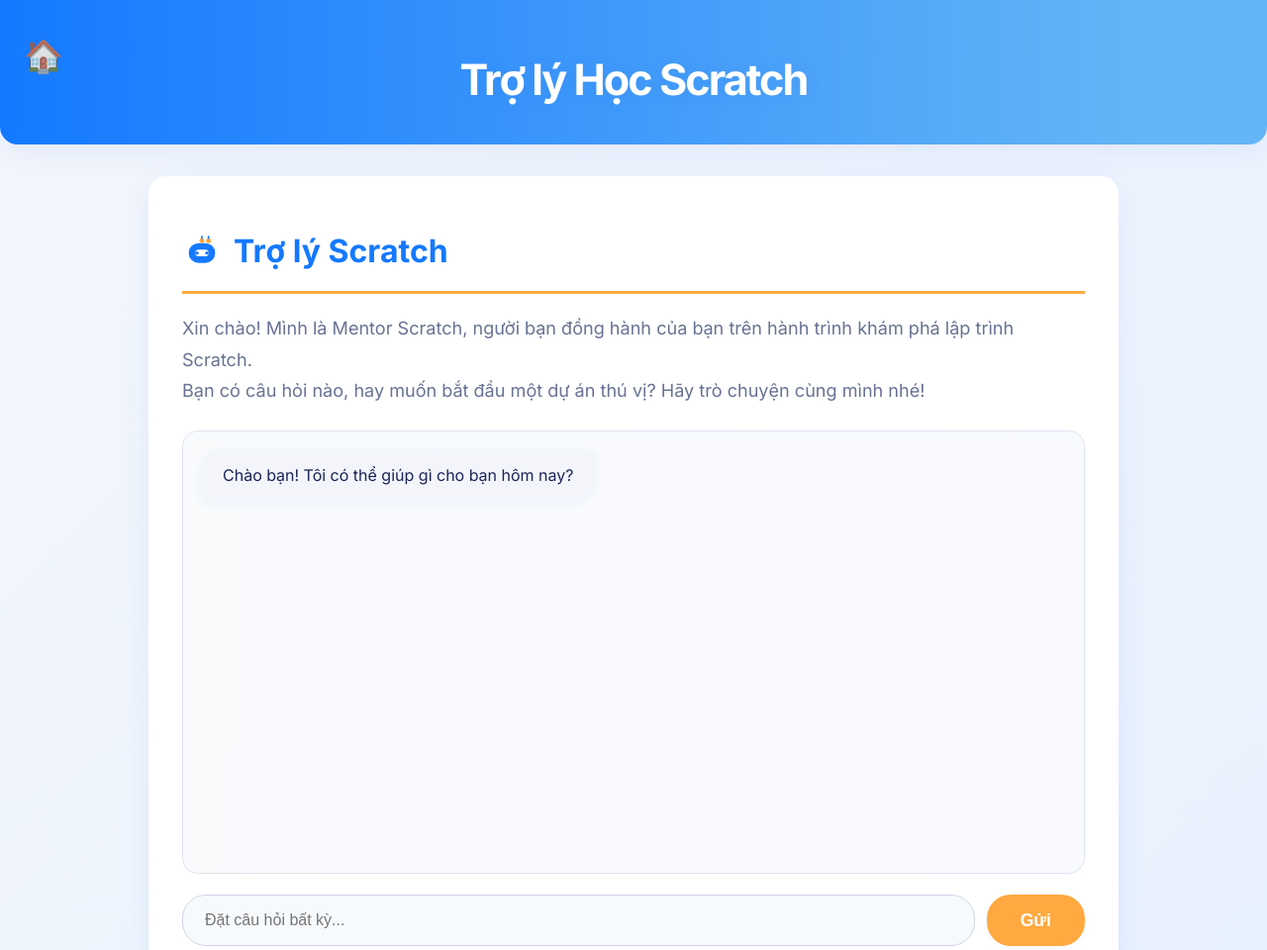
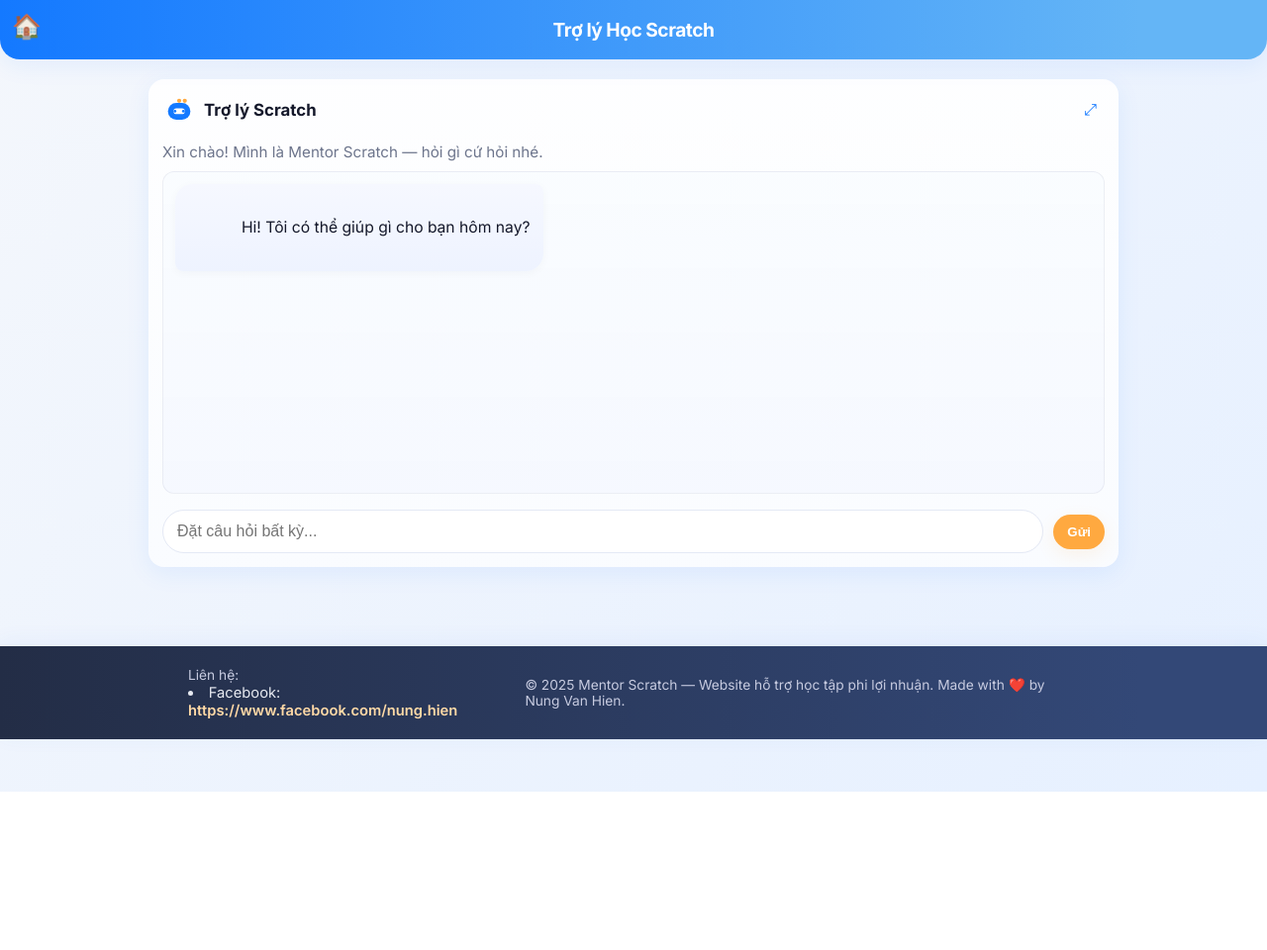
Before and after one commit to vanhien1199-art/Tin9, a website: page scratch3/index.html in a window 1280 px wide. Shown: the top 960 px of the page at 99% size. After the commit the page ends 800 px from the top, so only its background shows below. Drawn offline with nearby package versions, Linux system fonts and the light colour scheme.

Commit message:
Refactor index.html for improved layout and features
Updated HTML structure, styles, and chatbot functionality.

```diff
--- a/scratch3/index.html
+++ b/scratch3/index.html
@@ -2,7 +2,7 @@
 <html lang="vi">
 <head>
     <meta charset="UTF-8">
-    <meta name="viewport" content="width=device-width, initial-scale=1.0">
+    <meta name="viewport" content="width=device-width, initial-scale=1.0, viewport-fit=cover">
     <title>Trợ lý Scratch - Hỏi đáp</title>
     <link rel="preconnect" href="https://fonts.googleapis.com">
     <link rel="preconnect" href="https://fonts.gstatic.com" crossorigin>
@@ -11,241 +11,222 @@
     <script src="https://cdn.jsdelivr.net/npm/marked/marked.min.js"></script>
 
     <style>
-        :root {
-            --primary-color: #1479ff;
-            --secondary-color: #ffa940;
-            --bg-gradient-start: #f4f7fc;
-            --bg-gradient-end: #e6f0ff;
-            --card-bg: #fff;
-            --text-main: #1a2455;
-            --text-muted: #687293;
-            --border-radius: 18px;
-            --box-shadow: 0 8px 32px rgba(52,103,217,0.09);
+        :root{
+            --primary: #1479ff;
+            --accent: #ffa940;
+            --bg-start: #f4f7fc;
+            --bg-end: #e6f0ff;
+            --card: #ffffff;
+            --text: #14182a;
+            --muted: #6d758c;
+            --radius: 16px;
+            --shadow-1: 0 6px 24px rgba(20,121,255,0.08);
+            --glass: rgba(255,255,255,0.6);
         }
-        html {
-            scroll-behavior: smooth;
+
+        html,body{
+            height:100%;
+            margin:0;
+            font-family: 'Inter', system-ui, -apple-system, "Segoe UI", Roboto, "Helvetica Neue", Arial;
+            -webkit-font-smoothing:antialiased;
+            -moz-osx-font-smoothing:grayscale;
+            background: linear-gradient(135deg, var(--bg-start), var(--bg-end));
+            color:var(--text);
+            scroll-behavior:smooth;
         }
-        body {
-            font-family: 'Inter', 'Segoe UI', Tahoma, Geneva, Verdana, sans-serif;
-            line-height: 1.75;
-            background: linear-gradient(135deg, var(--bg-gradient-start) 0%, var(--bg-gradient-end) 100%);
-            color: var(--text-main);
-            margin: 0;
+
+        /* Layout */
+        .container{
+            max-width:980px;
+            margin:20px auto 80px;
+            padding:0 18px;
         }
-        .container {
-            max-width: 980px;
-            margin: 32px auto;
-            padding: 0 28px 60px;
+
+        header{
+            background: linear-gradient(90deg, var(--primary), #64b5f6 90%);
+            color:#fff;
+            padding:18px 14px;
+            text-align:center;
+            border-bottom-left-radius:20px;
+            border-bottom-right-radius:20px;
+            box-shadow: var(--shadow-1);
+            position:relative;
         }
-        header {
-            background: linear-gradient(90deg, var(--primary-color), #64b5f6 90%);
-            color: #fff;
-            padding: 2.7rem 1.2rem 1.7rem;
-            text-align: center;
-            border-bottom-left-radius: var(--border-radius);
-            border-bottom-right-radius: var(--border-radius);
-            box-shadow: var(--box-shadow);
-            position: relative;
+        .home-btn{
+            position:absolute;
+            left:12px;
+            top:12px;
+            font-size:1.5rem;
+            color:#fff;
+            text-decoration:none;
+            opacity:0.95;
         }
-        .home-btn {
-            position: absolute;
-            top: 1.8rem;
-            left: 1.5rem;
-            font-size: 2em;
-            color: #fff;
-            opacity: 0.85;
-            transition: opacity 0.2s, transform 0.2s;
-            text-decoration: none;
-            z-index: 2;
+        header h1{
+            margin:0;
+            font-size:1.2rem;
+            letter-spacing:-0.5px;
+            font-weight:700;
         }
-        .home-btn:hover {
-            opacity: 1;
-            transform: scale(1.12);
+
+        /* Chat card */
+        .card{
+            background: linear-gradient(180deg, rgba(255,255,255,0.92), rgba(250,252,255,0.98));
+            border-radius:var(--radius);
+            box-shadow: var(--shadow-1);
+            padding:14px;
+            margin-top:16px;
+            transition:transform .12s ease, box-shadow .12s ease;
+            display:flex;
+            flex-direction:column;
+            gap:10px;
         }
-        header h1 {
-            font-size: 2.7em;
-            font-weight: 700;
-            margin: 0;
-            letter-spacing: -2px;
-            text-shadow: 0 1px 16px rgba(52,103,217,0.10);
+        .card:active{ transform:translateY(0); }
+
+        /* Header row */
+        .chat-header-row{
+            display:flex;
+            align-items:center;
+            gap:12px;
+            justify-content:space-between;
         }
-        .card {
-            background: var(--card-bg);
-            border-radius: var(--border-radius);
-            box-shadow: var(--box-shadow);
-            padding: 48px 34px 38px;
-            margin-bottom: 42px;
-            transition: box-shadow 0.2s;
+        #ai-chatbot-card h2{ font-size:1.05rem; margin:0; display:flex; align-items:center; gap:10px; }
+        #ai-chatbot-card p{ margin:6px 0 0; color:var(--muted); font-size:0.95rem; }
+
+        .chat-controls{ display:flex; gap:8px; align-items:center; }
+        .icon-btn{
+            background:transparent;
+            border: none;
+            cursor:pointer;
+            padding:8px;
+            border-radius:10px;
+            color:var(--primary);
+            font-size:1rem;
         }
-        .card:hover {
-            box-shadow: 0 8px 40px rgba(52,103,217,0.18);
+        .icon-btn[aria-pressed="true"]{ background:rgba(20,121,255,0.06); }
+
+        /* Chat window */
+        .chat-window{
+            flex:1 1 auto;
+            min-height:300px;
+            border-radius:12px;
+            padding:12px;
+            display:flex;
+            flex-direction:column;
+            gap:10px;
+            overflow-y:auto;
+            -webkit-overflow-scrolling: touch;
+            border:1px solid rgba(16,24,64,0.06);
+            background: linear-gradient(180deg, rgba(249,252,255,0.9), rgba(245,248,255,0.92));
         }
-        h2, h3, h4 {
-            color: var(--primary-color);
-            font-weight: 700;
-            margin-bottom: 0.6em;
+
+        /* Message bubbles */
+        .chat-message{
+            max-width:82%;
+            padding:10px 14px;
+            border-radius:18px;
+            font-size:0.98rem;
+            line-height:1.45;
+            word-break:break-word;
+            white-space:pre-wrap;
+            box-shadow: 0 2px 10px rgba(16,24,64,0.03);
         }
-        h2 {
-            font-size: 2em;
-            border-bottom: 3px solid var(--secondary-color);
-            padding-bottom: 12px;
-            margin-top: 0;
+        .ai-message{
+            align-self:flex-start;
+            background: linear-gradient(180deg, #f6f8ff, #eef3ff);
+            color:var(--text);
+            border-bottom-left-radius:8px;
+            border-top-right-radius:8px;
         }
-        button {
-            background: var(--secondary-color);
-            color: #fff;
-            border: none;
-            padding: 12px 34px;
-            font-size: 1.1em;
-            border-radius: 24px;
-            cursor: pointer;
-            font-weight: 600;
-            box-shadow: 0 2px 8px rgba(52,103,217,0.042);
-            transition: background 0.2s, opacity 0.2s;
+        .user-message{
+            align-self:flex-end;
+            background: linear-gradient(90deg, var(--primary) 0%, #3ea0ff 100%);
+            color:#fff;
+            border-bottom-right-radius:8px;
+            border-top-left-radius:8px;
         }
-        button:hover {
-            background: #ff822e;
-            opacity: 0.93;
+        /* small timestamp / meta (optional) */
+        .msg-meta{ display:block; font-size:0.75rem; color:var(--muted); margin-top:6px; }
+
+        /* Input area */
+        .chat-input-area{
+            display:flex;
+            gap:10px;
+            align-items:center;
+            margin-top:6px;
         }
-        /* Chatbot Section */
-        #ai-chatbot-card h2 {
-            display: flex;
-            align-items: center;
-            gap: 16px;
-            font-size: 2em;
+        .chat-input-area input{
+            flex:1;
+            padding:12px 14px;
+            border-radius:24px;
+            border:1px solid #e4e9f5;
+            font-size:1rem;
+            background:#fff;
+            outline:none;
+            transition:box-shadow .12s ease, border-color .12s ease;
         }
-        #ai-chatbot-card p {
-            font-size: 1.13em;
-            color: var(--text-muted);
-            margin-bottom: 24px;
+        .chat-input-area input:focus{ box-shadow:0 6px 22px rgba(20,121,255,0.06); border-color:var(--primary); }
+        .chat-input-area button{
+            background:var(--accent);
+            color:#fff;
+            border:none;
+            padding:10px 14px;
+            border-radius:20px;
+            cursor:pointer;
+            font-weight:600;
+            box-shadow:0 6px 18px rgba(255,169,64,0.12);
         }
-        .chat-window {
-            height: 410px;
-            border: 1px solid #e0e5ef;
-            background: linear-gradient(97deg, #f8fafc 0%, #f8faff 100%);
-            padding: 18px;
-            border-radius: 16px;
-            display: flex;
-            flex-direction: column;
-            gap: 16px;
-            overflow-y: auto;
-            scroll-behavior: smooth;
-            margin-bottom: 21px;
+
+        /* Fullscreen */
+        #ai-chatbot-card.chat-fullscreen{
+            position:fixed;
+            inset:0;
+            width:100vw;
+            height:100vh;
+            margin:0;
+            border-radius:0;
+            z-index:9999;
+            padding:18px;
+            background: linear-gradient(180deg, #fff, #f6fbff);
         }
-        .chat-message {
-            padding: 14px 22px;
-            border-radius: 22px;
-            max-width: 80%;
-            font-size: 1em;
-            line-height: 1.55;
-            box-shadow: 0 2px 8px rgba(52,103,217,0.05);
+        #ai-chatbot-card.chat-fullscreen .chat-window{
+            height: calc(100vh - 200px);
+            min-height: 380px;
         }
-        .ai-message {
-            background: #f3f5fb;
-            color: var(--text-main);
-            align-self: flex-start;
-            border-bottom-left-radius: 7px;
-            border-top-right-radius: 7px;
+
+        /* Footer - smaller and simplified */
+        .site-footer{
+            background: linear-gradient(90deg, #232d46, #334877 90%);
+            color:#e7eaf1;
+            padding:12px 0;
+            font-size:0.92rem;
+            box-shadow: 0 -4px 22px rgba(52,103,217,0.06);
         }
-        .user-message {
-            background: linear-gradient(90deg, #1479ff 40%, #409fff 100%);
-            color: #fff;
-            align-self: flex-end;
-            border-bottom-right-radius: 7px;
-            border-top-left-radius: 7px;
+        .footer-inner{
+            max-width:900px;
+            margin:0 auto;
+            padding:8px 18px;
+            display:flex;
+            align-items:center;
+            justify-content:space-between;
+            gap:12px;
         }
-        .chat-input-area {
-            display: flex;
-            gap: 12px;
-            margin-top: 4px;
+        .footer-contact a{ color:#ffd9a6; text-decoration:none; font-weight:600; }
+        .footer-note{ color:#c7cbe0; font-size:0.86rem; }
+
+        /* Responsive */
+        @media (max-width:700px){
+            .container{ padding:0 12px 90px; margin-top:10px; }
+            header{ padding:12px; }
+            header h1{ font-size:1.05rem; }
+            .card{ padding:12px; border-radius:14px; }
+            .chat-window{ min-height: 260px; padding:10px; }
+            #ai-chatbot-card.chat-fullscreen .chat-window{ height: calc(100vh - 170px); }
+            .chat-input-area input{ padding:10px 12px; font-size:0.98rem; }
         }
-        .chat-input-area input {
-            flex-grow: 1;
-            border: 1.3px solid #cfd5e6;
-            border-radius: 24px;
-            padding: 16px 22px;
-            font-size: 1em;
-            transition: border-color 0.18s, box-shadow 0.18s;
-            background: #f7fafd;
-        }
-        .chat-input-area input:focus {
-            outline: none;
-            border-color: var(--primary-color);
-            box-shadow: 0 0 8px rgba(52,103,217,0.11);
-        }
-        .site-footer {
-            background: linear-gradient(90deg, #232d46, #334877 90%);
-            color: #e7eaf1;
-            padding: 40px 0 21px;
-            font-size: 0.97em;
-            box-shadow: 0 -4px 22px rgba(52,103,217,0.1);
-        }
-        .footer-grid {
-            display: grid;
-            grid-template-columns: repeat(auto-fit, minmax(250px, 1fr));
-            gap: 26px;
-            max-width: 900px;
-            margin: 0 auto 20px;
-            padding: 0 18px;
-        }
-        .site-footer h4 {
-            color: var(--secondary-color);
-            font-weight: 700;
-        }
-        .site-footer ul {
-            list-style-type: none;
-            padding: 0;
-            margin: 0;
-        }
-        .site-footer li {
-            margin-bottom: 8px;
-        }
-        .site-footer a {
-            color: #e7eaf1;
-            text-decoration: none;
-            border-bottom: 1px dashed #ffd789;
-            transition: color 0.2s;
-        }
-        .site-footer a:hover {
-            color: #ffcd68;
-        }
-        .footer-note {
-            text-align: center;
-            color: #b6bac8;
-            margin-top: 15px;
-            font-size: 0.93em;
-        }
-        #back-to-top-btn {
-            display: none;
-            position: fixed;
-            bottom: 26px;
-            right: 24px;
-            z-index: 999;
-            background: var(--secondary-color);
-            color: var(--text-main);
-            cursor: pointer;
-            padding: 14px 18px;
-            border-radius: 50px;
-            font-size: 1.4em;
-            box-shadow: 0 2px 16px rgba(52,103,217,0.13);
-            transition: background 0.2s, opacity 0.2s;
-        }
-        #back-to-top-btn:hover {
-            background: #ff822e;
-            opacity: 0.93;
-        }
-        @media only screen and (max-width: 700px) {
-            .container { padding: 0 8px 60px; }
-            .card { padding: 20px 10px; }
-            .chat-window { padding: 8px; }
-            .chat-input-area input { padding: 10px 14px; }
-        }
-        @media only screen and (max-width: 440px) {
-            .chat-window { height: 260px; }
-            .card { padding: 10px; }
-            header { padding: 1.1rem 0.3rem; }
-            header h1 { font-size: 1.6em; }
-            .chat-input-area button { padding: 0 10px; font-size: 0.9em; }
+        @media (max-width:420px){
+            .chat-window{ min-height:220px; }
+            .chat-input-area button{ padding:9px 12px; font-size:0.95rem; }
+            .footer-inner{ flex-direction:column; align-items:center; gap:6px; text-align:center; padding:10px 12px; }
         }
     </style>
 </head>
@@ -256,84 +237,118 @@
     </header>
 
     <div class="container">
-        <section id="ai-chatbot-card" class="card">
+        <section id="ai-chatbot-card" class="card" aria-label="Trợ lý Scratch chat">
+            <div class="chat-header-row">
                 <h2>
                     <span style="display:inline-flex;align-items:center;">
-    <svg width="40" height="40" viewBox="0 0 48 48" fill="none" style="margin-right:12px;vertical-align:middle;">
+                        <svg width="34" height="34" viewBox="0 0 48 48" fill="none" style="margin-right:8px;vertical-align:middle;">
                           <rect x="8" y="14" width="32" height="24" rx="12" fill="#1479ff"/>
                           <rect x="16" y="22" width="16" height="8" rx="4" fill="#fff"/>
                           <circle cx="18" cy="26" r="2" fill="#1479ff"/>
                           <circle cx="30" cy="26" r="2" fill="#1479ff"/>
                           <rect x="21" y="8" width="6" height="6" rx="3" fill="#ffa940"/>
                           <rect x="29" y="8" width="6" height="6" rx="3" fill="#ffa940"/>
-      <rect x="23" y="5" width="2" height="4" rx="1" fill="#1479ff"/>
-      <rect x="31" y="5" width="2" height="4" rx="1" fill="#1479ff"/>
                         </svg>
                         Trợ lý Scratch
                     </span>
                 </h2>
-            <p>
-                Xin chào! Mình là Mentor Scratch, người bạn đồng hành của bạn trên hành trình khám phá lập trình Scratch.<br>
-                Bạn có câu hỏi nào, hay muốn bắt đầu một dự án thú vị? Hãy trò chuyện cùng mình nhé!
-            </p>
-            <div id="chat-window" class="chat-window">
-                <div class="chat-message ai-message">
-                    Chào bạn! Tôi có thể giúp gì cho bạn hôm nay?
+
+                <div class="chat-controls" role="toolbar" aria-label="Chat controls">
+                    <button id="toggle-fullscreen-btn" class="icon-btn" title="Toàn màn hình" aria-pressed="false">⤢</button>
+                    <button id="close-fullscreen-btn" class="icon-btn" title="Đóng toàn màn hình" aria-pressed="false" style="display:none">✕</button>
                 </div>
             </div>
-            <div class="chat-input-area">
-                <input type="text" id="user-input" placeholder="Đặt câu hỏi bất kỳ...">
+
+            <p>Xin chào! Mình là Mentor Scratch — hỏi gì cứ hỏi nhé.</p>
+
+            <div id="chat-window" class="chat-window" aria-live="polite">
+                <div class="chat-message ai-message">
+            Hi! Tôi có thể giúp gì cho bạn hôm nay?
+                </div>
+            </div>
+
+            <div class="chat-input-area" role="form" aria-label="Gửi tin nhắn">
+                <input type="text" id="user-input" placeholder="Đặt câu hỏi bất kỳ..." autocomplete="off" aria-label="Nội dung câu hỏi">
                 <button id="send-button">Gửi</button>
             </div>
         </section>
     </div>
 
-    <footer class="site-footer"></footer>
-    <a href="#page-top" id="back-to-top-btn" title="Lên đầu trang">⬆️</a>
+    <footer class="site-footer" aria-hidden="false">
+        <div class="footer-inner">
+            <div class="footer-contact">
+                <span class="footer-note">Liên hệ: </span>
+                <li>Facebook: <a href="https://www.facebook.com/nung.hien" target="_blank">https://www.facebook.com/nung.hien</a></li>
+            </div>
+            <div class="footer-note">© 2025 Mentor Scratch — Website hỗ trợ học tập phi lợi nhuận. Made with ❤️ by Nung Van Hien.</div>
+        </div>
+    </footer>
+
+    <a href="#page-top" id="back-to-top-btn" title="Lên đầu trang" style="display:none;">⬆️</a>
 
     <script>
-    // Script cho các chức năng chung (Footer, Back-to-Top)
+    // Footer, Back-to-Top, Fullscreen, Enter-to-send, Smart-scroll
     document.addEventListener('DOMContentLoaded', function() {
         const backToTopBtn = document.getElementById("back-to-top-btn");
         window.onscroll = () => {
-            backToTopBtn.style.display = (document.body.scrollTop > 100 || document.documentElement.scrollTop > 100) ? "block" : "none";
+            backToTopBtn.style.display = (document.body.scrollTop > 140 || document.documentElement.scrollTop > 140) ? "block" : "none";
         };
 
-        const footer = document.querySelector('.site-footer');
-        if (footer) {
-            footer.innerHTML = `
-                <div class="container">
-                    <div class="footer-grid">
-                        <div>
-                            <h4>Nguồn tham khảo</h4>
-                            <ul>
-                                <li><a href="https://scratch.mit.edu/" target="_blank">Scratch MIT</a></li>
-                                <li><a href="https://hoclieu.sachmem.vn/" target="_blank">Học liệu Sachmem</a></li>
-                            </ul>
-                        </div>
-                        <div>
-                            <h4>Về trang web</h4>
-                            <ul>
-                                <li><a href="/">Trang chủ</a></li>
-                                <li><a href="#ai-chatbot-card">Trợ lý Scratch</a></li>
-                            </ul>
-                        </div>
-                        <div>
-                            <h4>Liên hệ</h4>
-                            <ul>
-                                <li>Email: <a href="mailto:vanhien.art@gmail.com">vanhien.art@gmail.com</a></li>
-                                <li>Facebook: <a href="https://www.facebook.com/nung.hien" target="_blank">https://www.facebook.com/nung.hien</a></li>
-                            </ul>
-                        </div>
-                    </div>
-                    <div class="footer-note">
-                        © 2025 Mentor Scratch. Website hỗ trợ học tập phi lợi nhuận. Made with ❤️ by Nung Van Hien.
-                    </div>
-                </div>
-            `;
+        // Fullscreen toggle behavior (CSS class toggle)
+        const chatCard = document.getElementById('ai-chatbot-card');
+        const toggleBtn = document.getElementById('toggle-fullscreen-btn');
+        const closeBtn = document.getElementById('close-fullscreen-btn');
+        const chatWindow = document.getElementById('chat-window');
+        const userInput = document.getElementById('user-input');
+        const sendBtn = document.getElementById('send-button');
+
+        function openFullscreenMode() {
+            chatCard.classList.add('chat-fullscreen');
+            toggleBtn.setAttribute('aria-pressed','true');
+            toggleBtn.style.display = 'none';
+            closeBtn.style.display = 'inline-block';
+            // lock body scroll
+            document.documentElement.style.overflow = 'hidden';
+            document.body.style.overflow = 'hidden';
+            // focus input
+            userInput.focus();
+        }
+        function closeFullscreenMode() {
+            chatCard.classList.remove('chat-fullscreen');
+            toggleBtn.setAttribute('aria-pressed','false');
+            toggleBtn.style.display = 'inline-block';
+            closeBtn.style.display = 'none';
+            document.documentElement.style.overflow = '';
+            document.body.style.overflow = '';
+        }
+        toggleBtn.addEventListener('click', openFullscreenMode);
+        closeBtn.addEventListener('click', closeFullscreenMode);
+
+        // Enter-to-send (non-intrusive; main send logic should be in chatbot.js)
+        userInput.addEventListener('keydown', function(e){
+            if(e.key === 'Enter' && !e.shiftKey){
+                e.preventDefault();
+                sendBtn.click();
             }
         });
+
+        // Smart auto-scroll: scroll to bottom only if user near bottom
+        const observer = new MutationObserver(() => {
+            const nearBottomThreshold = 120;
+            const distanceFromBottom = chatWindow.scrollHeight - chatWindow.scrollTop - chatWindow.clientHeight;
+            const shouldAutoScroll = distanceFromBottom < nearBottomThreshold;
+            if (shouldAutoScroll) {
+                chatWindow.scrollTo({ top: chatWindow.scrollHeight, behavior: 'smooth' });
+            }
+        });
+        observer.observe(chatWindow, { childList:true, subtree:true });
+
+        // iOS momentum
+        chatWindow.style.webkitOverflowScrolling = 'touch';
+    });
     </script>
+
+    <!-- Giữ nguyên mã gọi (kích hoạt) chatbot -->
     <script src="../shared/chatbot.js"></script>
 </body>
 </html>
```
Lines whose indentation alone changed are shown as unchanged.
